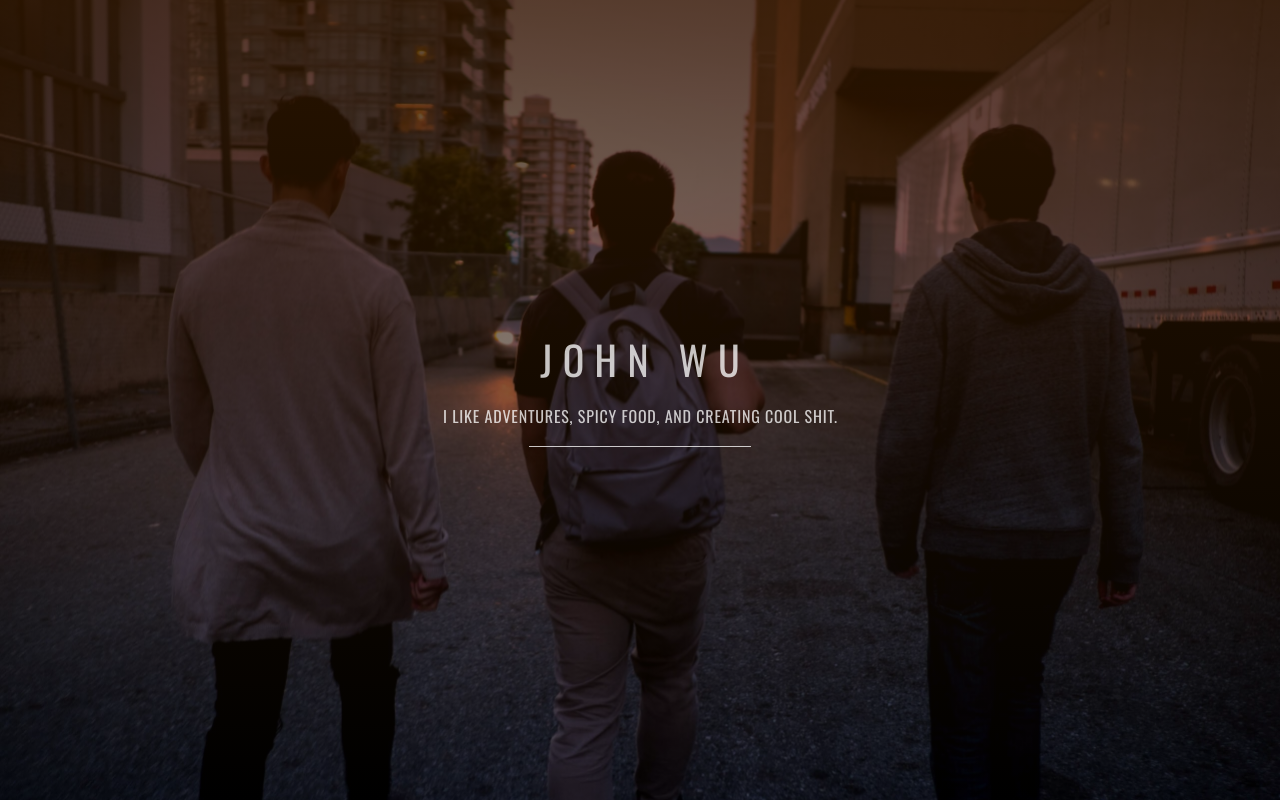
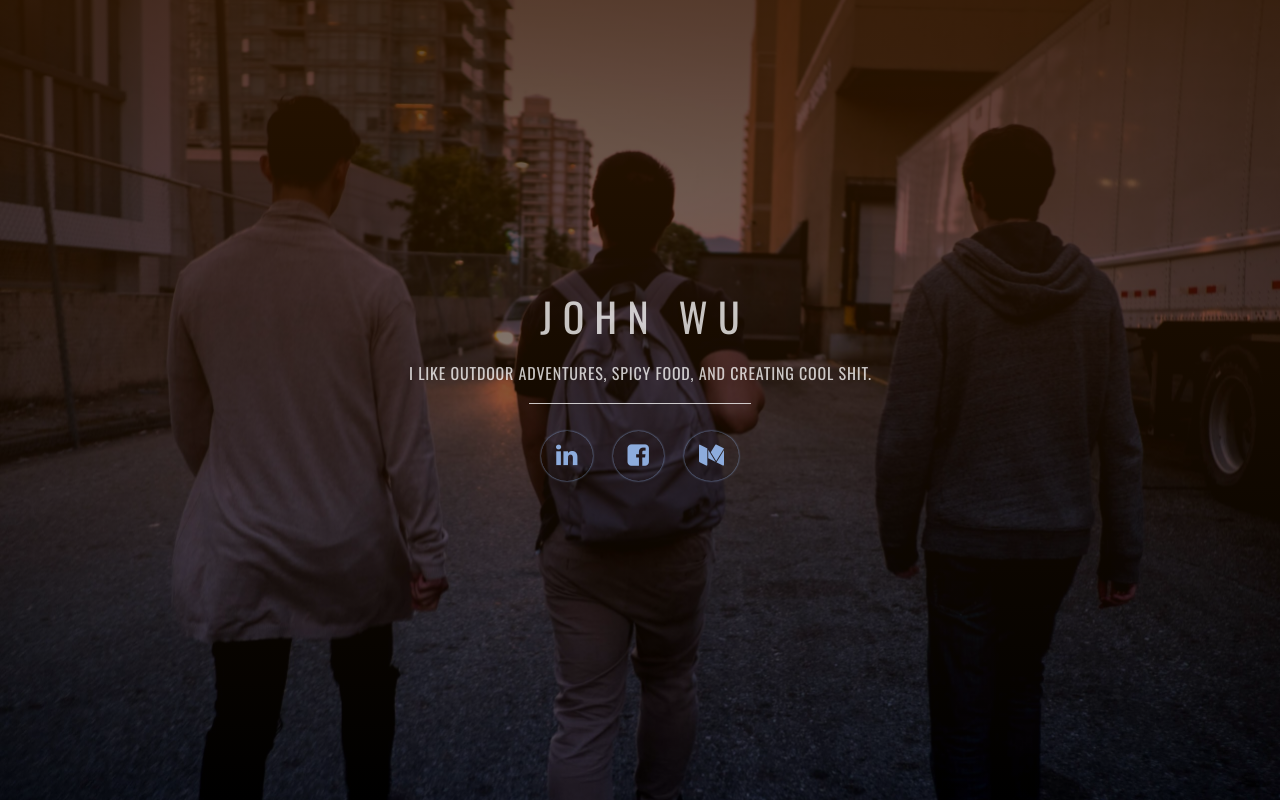
Before and after one commit to johnwu0604/personal-website-v2, a React app: page / in a window 1280 px wide. Built offline with nearby package versions, Linux system fonts and the light colour scheme.

Commit message:
Added icons

```diff
--- a/index.html
+++ b/index.html
@@ -8,6 +8,7 @@
     <link rel="stylesheet" href="https://stackpath.bootstrapcdn.com/bootstrap/4.1.1/css/bootstrap.min.css" integrity="sha384-WskhaSGFgHYWDcbwN70/dfYBj47jz9qbsMId/iRN3ewGhXQFZCSftd1LZCfmhktB" crossorigin="anonymous">
     <link rel="stylesheet" type="text/css" href="//fonts.googleapis.com/css?family=Oswald" />
     <link rel="stylesheet" href="src/static/css/main.css">
+    <link rel="stylesheet" href="https://cdnjs.cloudflare.com/ajax/libs/font-awesome/4.7.0/css/font-awesome.min.css">
   </head>
   <body>
     <div id="app"></div>
--- a/src/components/header.jsx
+++ b/src/components/header.jsx
@@ -6,8 +6,13 @@ class Header extends React.Component {
         <div class="header">
             <div class="container">
                 <h2>JOHN WU</h2>
-                <p>I LIKE ADVENTURES, SPICY FOOD, AND CREATING COOL SHIT.</p>
+                <p>I LIKE OUTDOOR ADVENTURES, SPICY FOOD, AND CREATING COOL SHIT.</p>
                 <hr></hr>
+                <ul>
+                    <li><i class="fa fa-linkedin"></i></li>
+                    <li><i class="fa fa-facebook-square"></i></li>
+                    <li><i class="fa fa-medium"></i></li>
+                </ul>
             </div>
         </div>
     );
--- a/src/static/css/main.css
+++ b/src/static/css/main.css
@@ -60,3 +60,20 @@ h1, h2, h3, h4, p {
     border-top: 1px solid rgba(255,255,255,0.761);
     padding: 0;
 }
+
+.header i.fa {
+  border-radius: 50%;
+  box-shadow: 0px 0px 2px #8dacdd;
+  color: #8dacdd;
+  padding: 0.5em 0.6em;
+  font-size: 25px;
+}
+
+.header ul {
+    -webkit-padding-start: 0px;
+}
+
+.header li {
+    padding: 10px;
+    display: inline-block;
+}
```
